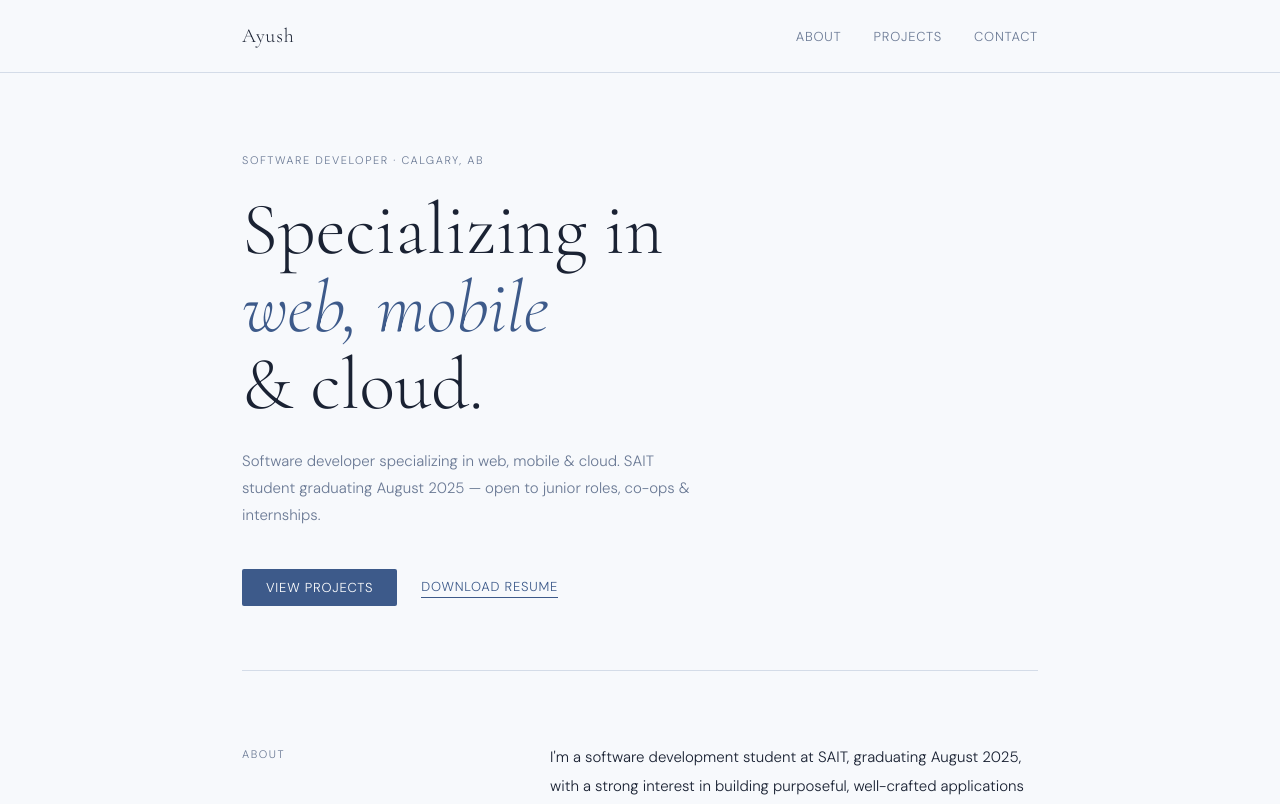
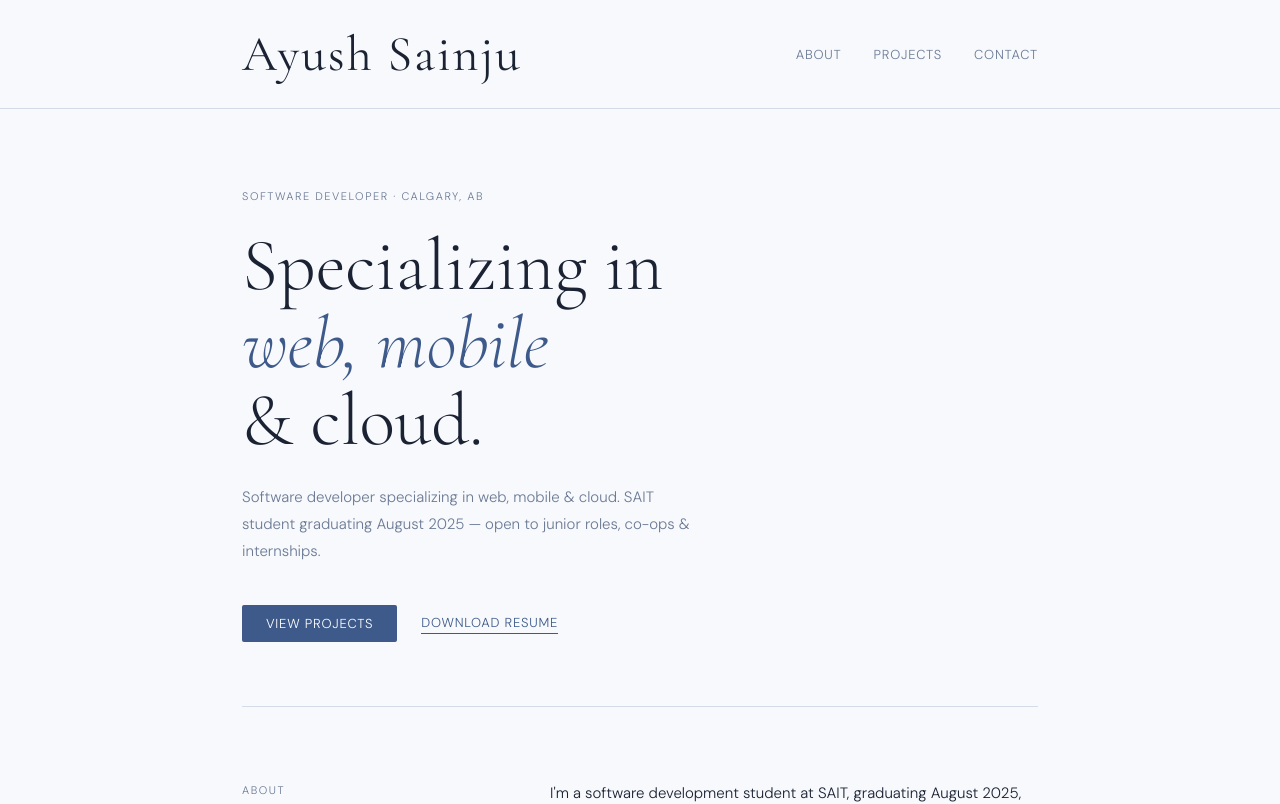
Before and after one commit to ayushhhhsainjuuu/portfolio, a Next.js app: page / in a window 1280 px wide. Shown: the top 804 px of the page. Built offline with nearby package versions, Linux system fonts and the light colour scheme.

Commit message:
edit 1 nav bar name and font size

```diff
--- a/components/Navbar.js
+++ b/components/Navbar.js
@@ -5,7 +5,7 @@ export default function Navbar() {
   return (
     <nav className={styles.nav}>
       <div className={styles.inner}>
-        <span className={styles.name}>Ayush</span>
+        <span className={styles.name}>Ayush Sainju</span>
         <div className={styles.links}>
           <a href="#about">About</a>
           <a href="#projects">Projects</a>
--- a/components/Navbar.module.css
+++ b/components/Navbar.module.css
@@ -17,8 +17,8 @@
 
 .name {
   font-family: 'Cormorant Garamond', serif;
-  font-size: 20px;
-  font-weight: 300;
+  font-size: 50px;
+  font-weight: 500;
   letter-spacing: 0.04em;
   color: var(--dark);
 }
```
